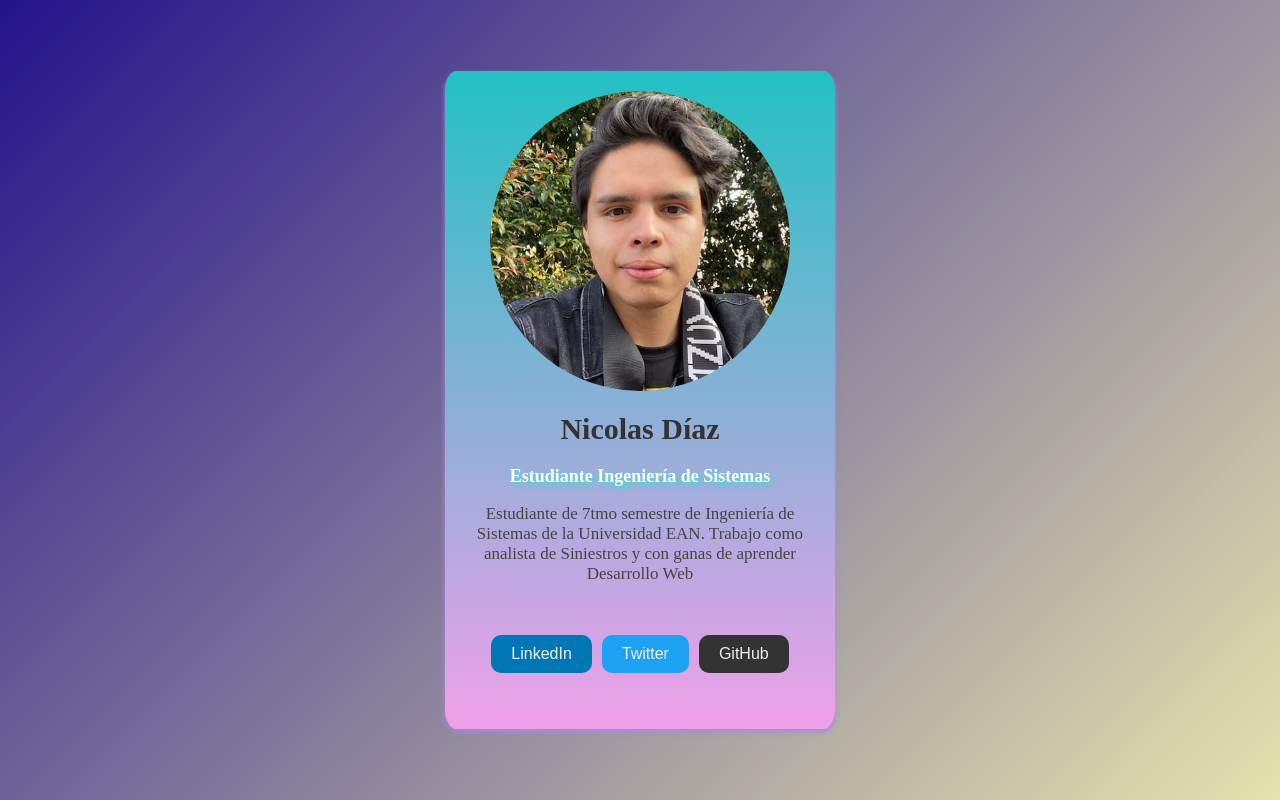
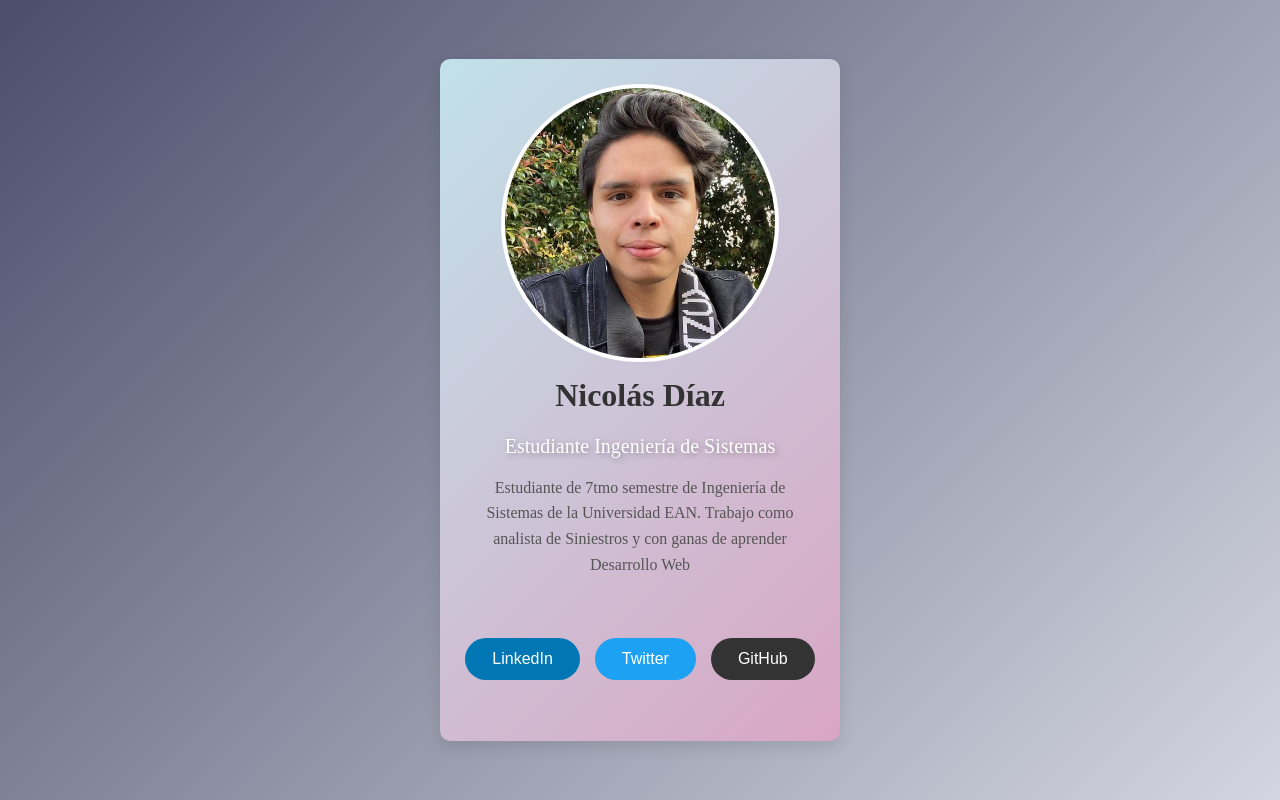
Before and after one commit to NicoDiazVillalba/tarjetaPerfil, a plain HTML site: page tarjetaMejorada/index.html in a window 1280 px wide. Drawn offline with Linux system fonts and the light colour scheme.

Commit message:
Nuevos estilos y tansiscion

```diff
--- a/tarjetaMejorada/index.html
+++ b/tarjetaMejorada/index.html
@@ -6,14 +6,13 @@
   <meta name="viewport" content="width=device-width, initial-scale=1.0">
   <title>Perfil Nicolas Diaz</title>
   <link rel="stylesheet" href="styles.css">
-
+</head>
 <body>
   <!-- Se crea el contenedor de la tarjeta en un div class para editarlo posteriormente -->
   <div class="contenedor">
     <div class="tarjeta">
       <img src="perfil.jpg" alt="Foto de Perfil" class="foto-perfil">
-      <h1 class="nombre">Nicolas Díaz</h1>
-
+      <h1 class="nombre">Nicolás Díaz</h1>
       <h2 class="titulo">Estudiante Ingeniería de Sistemas</h2>
       <p class="descripcion">
 
@@ -31,6 +30,7 @@
             class="github">GitHub</button></li>
       </ul><br></br>
 
+
     </div>
   </div>
 </body>
--- a/tarjetaMejorada/styles.css
+++ b/tarjetaMejorada/styles.css
@@ -1,66 +1,77 @@
 /*Se agrega un fondo y se centra la tarejta en la mitad de la página*/
-/*Se agrega un fondo con gradiente*/
-body{
+/* Se agrega un fondo con gradiente mas suave  */
+body {
   display: flex;
   justify-content: center;
   align-items: center;
   min-height: 100vh;
   margin: 0;
-  background: linear-gradient(135deg, #24128a, #e4e3ad)
-
+  background: linear-gradient(135deg, #4a4e6a, #d3d6e0);
 }
 
-/*Se crea la tarjeta con la gradiente de colores más suaves, las medidas y se le agregó un borde para que se vea mejor*/
-/*Se agrega una sombra para que resalte sobre toda la página*/
+/* Estilos de la tarjeta */
 .tarjeta {
   width: 350px;
   height: auto;
   background-color: white;
-  background-image: linear-gradient(#22c1c3,#f0a0ea);
-  border-radius: 3%;
+  background-image: linear-gradient(135deg, #c1e1e9, #d9a6c4); /* Gradiente suave de tonos pastel */
+  border-radius: 10px;
   margin: 20px auto;
-  padding: 20px;
+  padding: 25px;
   text-align: center;
-  box-shadow: 0 3px 5px rgb(163, 141, 216);
+  box-shadow: 0 6px 15px rgba(0, 0, 0, 0.1);
+  animation: fadeIn 2s;
 }
 
-/*Foto de perfil centrada de forma horizontal*/
+/* Animación para la tarjeta */
+@keyframes fadeIn {
+  0% { opacity: 0; }
+  100% { opacity: 1; }
+}
+
+/* Foto de perfil */
 .foto-perfil {
-  width: 300px;
-  height: 300px;
+  width: 270px;
+  height: 270px;
   border-radius: 50%;
+  border: 4px solid #ffffff;
   display: block;
   margin: auto;
 }
 
-/*Mi nombre*/
+/* Mi nombre */
 .nombre {
-  font-size: 30px;
-  color: #333;
+  font-size: 32px;
+  color: #333333;
+  font-weight: bold;
   text-align: center;
+  margin-top: 15px;
 }
 
-/*Ocupación*/
+/* Ocupación */
 .titulo {
-  font-size: 22px;
-  color: white;
-  text-shadow: 3px 3px 6px black; /*Se agrega la sombra al texto de un color parecido al del tono superior de la gradiente*/
-  font-size: 18px;
-  color: white;
-  text-shadow: 3px 3px 6px #26ecce; /*Se agrega la sombra al texto de un color parecido al del tono superior de la gradiente*/
+  font-size: 20px;
+  color: #ffffff;
+  text-shadow: 2px 2px 6px rgba(0, 0, 0, 0.3);
+  font-weight: 500;
+  margin-top: 10px;
 }
-/*Párrafo con información*/
+
+/* Descripción */
 .descripcion {
-  font-size: 17px;
-  color: #444;
+  font-size: 16px;
+  color: #555555;
   text-align: center;
-  margin-bottom: 15px;
+  margin-bottom: 25px;
+  line-height: 1.6;
+  padding: 0 15px;
 }
-/*Listado de redes - Se centran los botones */
-.redes-sociales{
+
+/* Listado de redes sociales */
+.redes-sociales {
   display: flex;
   justify-content: center;
-  gap: 10px;
+  gap: 15px;
   align-items: center;
   list-style: none;
   padding: 0;
@@ -68,15 +79,16 @@ body{
   width: 100%;
 }
 
-/*Estilos de los botones de las redes*/
+/* Estilo de los botones de redes sociales */
 .redes-sociales button {
-  color: rgb(241, 237, 237);
-  border: none;
-  padding: 10px 20px;
+  color: #ffffff;
+  border: 2px solid transparent;
+  padding: 10px 25px;
   cursor: pointer;
-  border-radius: 10px;
+  border-radius: 25px;
   font-size: 16px;
-  transition: transform 0.3s ease, background-color 0.3s ease, opacity 0.3s ease;
+  transition: transform 0.3s ease, background-color 0.3s ease, border-color 0.3s ease;
+  background-color: rgba(0, 0, 0, 0.2);
 }
 
 .redes-sociales button.linkedin {
@@ -91,20 +103,28 @@ body{
   background-color: #333;
 }
 
-/*Efecto del hoover de los botones*/
+/* Efecto hover de los botones */
 .redes-sociales button:hover {
   transform: scale(1.1);
-  opacity: 0.8;
+  opacity: 0.9;
+
 }
 
-.redes-sociales.linkedin {
-  color: #0077b5;
+/* Estilos específicos para cada red en hover */
+.redes-sociales .linkedin:hover {
+  background-color: #0077b5;
+  color: white;
+  border-color: #0077b5;
 }
 
-.redes-sociales.twitter {
-  color: #1DA1F2;
+.redes-sociales .twitter:hover {
+  background-color: #1da1f2;
+  color: white;
+  border-color: #1da1f2;
 }
 
-.redes-sociales.github {
-  color: #333;
+.redes-sociales .github:hover {
+  background-color: #333;
+  color: white;
+  border-color: #333;
 }
```
